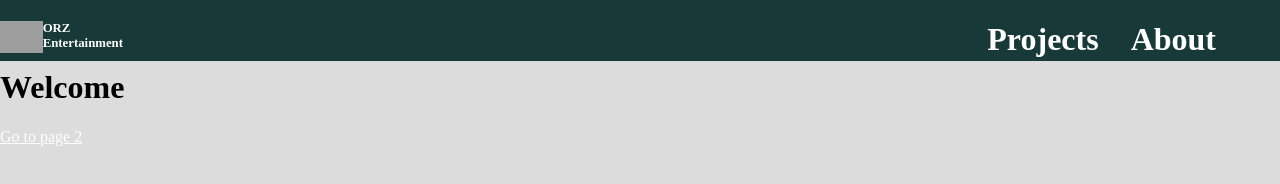
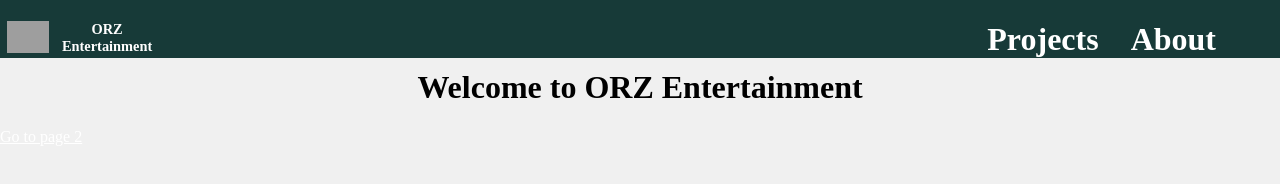
Before and after one commit to OrzEntertainment/ORZEntertainmentWebsite, a Gatsby site: page / in a window 1280 px wide. Built offline with nearby package versions, Linux system fonts and the light colour scheme; Gatsby itself is replaced by a stand-in of ours; grey boxes are pictures that could not be loaded.

Commit message:
fixing some styling

```diff
--- a/src/components/css/layout.css
+++ b/src/components/css/layout.css
@@ -1,5 +1,5 @@
 html{
-  background-color: gainsboro;
+  background-color: rgba(238, 238, 238, 0.87);
 }
 .logo-link{
   text-decoration: none;
@@ -19,6 +19,12 @@ body {
   transition: color 0.3s ease;
   color: lightskyblue;
 }
+
+/* Linked are by default purple or blue, so we need to make them white to stand out */
 a{
-  color:white;
+  color: white;
 }
+
+h1{
+  text-align: center;
+}
--- a/src/components/css/logo.css
+++ b/src/components/css/logo.css
@@ -1,10 +1,12 @@
 
 #logo-image-with-name {
     width: auto;
-    height: auto;
+    height: 1em;
     display: flex;
     font-size: auto;
-    color: white;
+    padding-top: 0%;
+    margin-left: 5%;
+    margin-top: 0%;
 }
 
 #MainTitle {
@@ -16,11 +18,14 @@
 }
 #logo-image {
     height: 1em;
+    margin: 0 auto;
 }
-
-Link{
-    text-decoration: none;
+#logo-name-holder {
+    font-size: 0.45em;
+    padding-left: 10%;
+    margin: 0 auto;
 }
-.logo-name-holder {
-    font-size: 0.4em;
+#logo-image-with-name:hover{
+    transition: color 0.3s ease;
+    color: lightskyblue;
 }
--- a/src/components/header.js
+++ b/src/components/header.js
@@ -5,9 +5,7 @@ import Logo from './logo';
 
 const Header = ({ siteTitle }) => (
   <div id="navbar" style={{
-    position: `fixed`,
-    top: `0`,
-    width: `100%`,
+    width: `100%`
   }}>
     <h1>
       <Link
@@ -18,7 +16,7 @@ const Header = ({ siteTitle }) => (
       }}>
         <Logo siteTitle={siteTitle}/>
       </Link>
-      <Link to="/about"
+      <Link id = "AboutLink" to="/about"
         style={{
           textDecoration: `none`,
           float: `right`,
@@ -28,7 +26,7 @@ const Header = ({ siteTitle }) => (
       >
         About
       </Link>
-      <Link to="/about"
+      <Link id = "ProjectsLink" to="/projects"
         style={{
           textDecoration: `none`,
           float: `right`,
--- a/src/components/logo.js
+++ b/src/components/logo.js
@@ -14,10 +14,10 @@ const Logo = ({siteTitle}) =>{
                     <img id="logo-image" src={logo}></img>
                 </span>
             </span>
-            <span className="logo-name-holder">
+            <span id="logo-name-holder">
                 <strong id="MainTitle">{siteTitleMain}</strong>
                 <br></br>
-                {siteTitleChild}
+                <strong id="SubTitle">{siteTitleChild}</strong>
             </span>
         </span>
     )
--- a/src/pages/index.js
+++ b/src/pages/index.js
@@ -6,7 +6,7 @@ import SEO from '../components/seo'
 const IndexPage = () => (
   <Layout>
     <SEO title="ORZ" keywords={[`gatsby`, `application`, `react`]} />
-    <h1>Welcome</h1>
+    <h1>Welcome to ORZ Entertainment</h1>
     <Link to="/page-2/">Go to page 2</Link>
   </Layout>
 )
```
